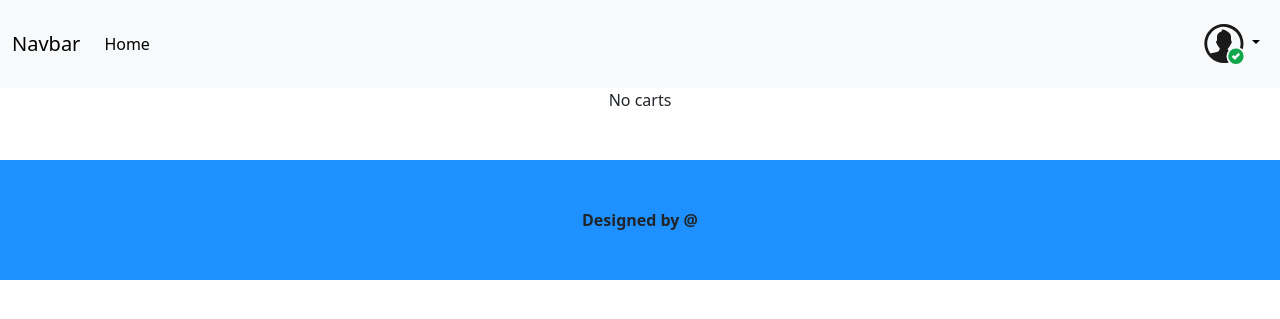
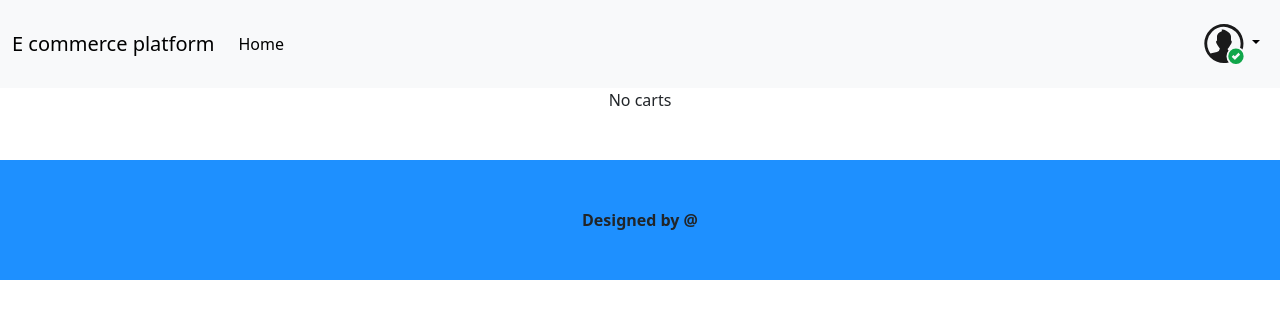
Before and after one commit to RajaAhsan97/E-commerce-web, a Django app: a page that uses templates/ecommerce_platform/base.html in a window 1280 px wide. Shown: the top 319 px of the page. Run offline with Django 5.2, Linux system fonts and the light colour scheme; data that the repository does not hold is empty; some libraries are stand-ins or nearby versions.

Commit message:
final_version1

```diff
--- a/templates/ecommerce_platform/base.html
+++ b/templates/ecommerce_platform/base.html
@@ -18,7 +18,7 @@
     <body>
         <nav class="navbar navbar-expand-lg bg-body-tertiary">
             <div class="container-fluid">
-              <a class="navbar-brand" href="#">Navbar</a>
+              <a class="navbar-brand" href="#">E commerce platform</a>
               <button class="navbar-toggler" type="button" data-bs-toggle="collapse" data-bs-target="#navbarSupportedContent" aria-controls="navbarSupportedContent" aria-expanded="false" aria-label="Toggle navigation">
                 <span class="navbar-toggler-icon"></span>
               </button>
@@ -65,7 +65,7 @@
                               </li>
                               {% if admin == "admin" %}
                               <li>
-                                 <a class="dropdown-item" href="{% url 'admin-panel' "{{admin}}" %}"style="color: white;">
+                                 <a class="dropdown-item" href="{% url 'admin-panel' admin %}"style="color: white;">
                                      Admin Panel
                                  </a>
                               </li>
```
Also changed, not shown: db.sqlite3.
